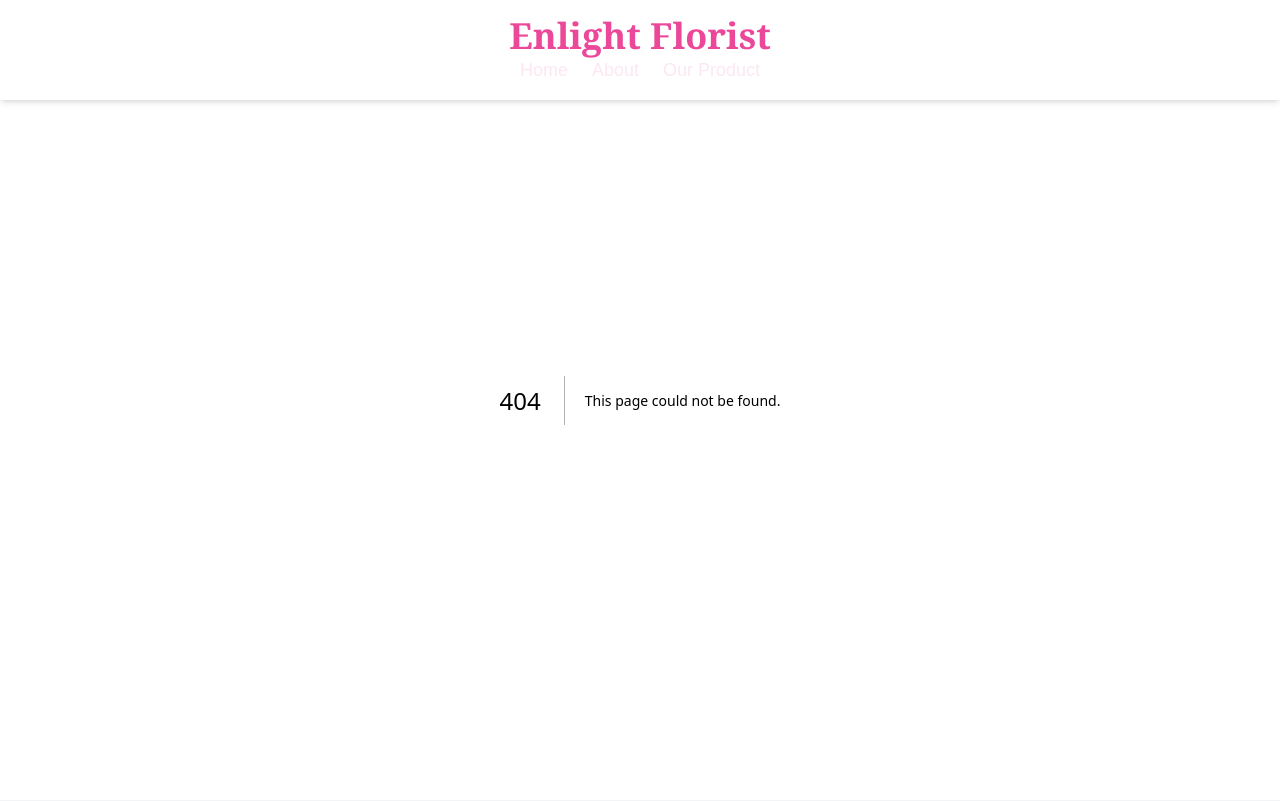
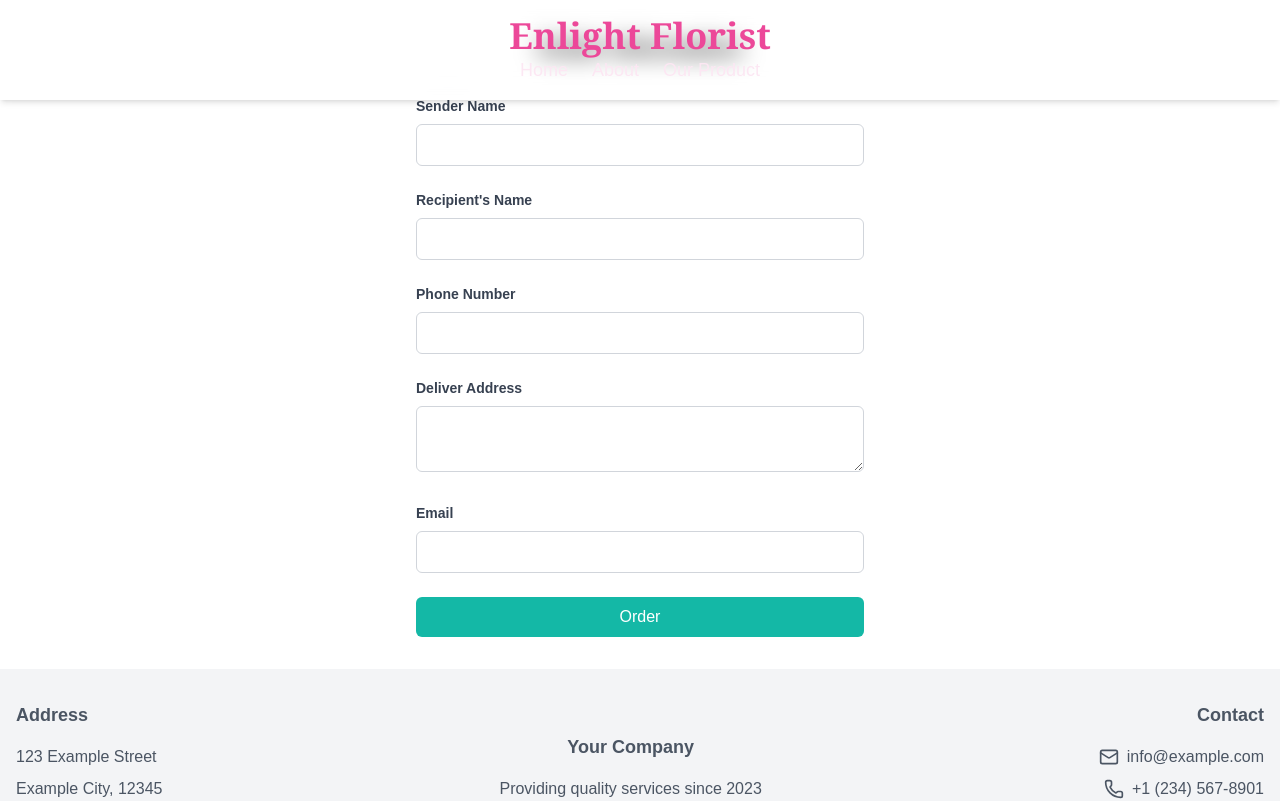
Before and after one commit to ribaswrk/enlight-florist, a Next.js app: page /order in a window 1280 px wide. Before the commit this address had no page. Shown: the top 801 px of the page. Built offline with nearby package versions, Linux system fonts and the light colour scheme.

Commit message:
add form order

```diff
--- /dev/null
+++ b/app/components/Form/OrderForm.tsx
@@ -0,0 +1,124 @@
+"use client";
+
+import React, { useState } from "react";
+
+export default function ShippingForm() {
+	const [formData, setFormData] = useState({
+		name: "",
+		recipientName: "",
+		phoneNumber: "",
+		shippingAddress: "",
+		email: "",
+	});
+
+	const handleChange = (
+		e: React.ChangeEvent<HTMLInputElement | HTMLTextAreaElement>
+	) => {
+		const { name, value } = e.target;
+		setFormData((prevData) => ({
+			...prevData,
+			[name]: value,
+		}));
+	};
+
+	const handleSubmit = (e: React.FormEvent) => {
+		e.preventDefault();
+		console.log("Form submitted:", formData);
+		// Here you would typically send the data to your server or API
+	};
+
+	return (
+		<div className="max-w-md mx-auto mt-8">
+			<form onSubmit={handleSubmit} className="space-y-6">
+				<div className="space-y-2">
+					<label
+						htmlFor="name"
+						className="block text-sm font-semibold text-gray-700"
+					>
+						Sender Name
+					</label>
+					<input
+						id="name"
+						name="name"
+						value={formData.name}
+						onChange={handleChange}
+						required
+						className="w-full px-4 py-2 border border-gray-300 rounded-md focus:outline-none focus:ring-2 focus:ring-teal-400"
+					/>
+				</div>
+				<div className="space-y-2">
+					<label
+						htmlFor="recipientName"
+						className="block text-sm font-semibold text-gray-700"
+					>
+						Recipient's Name
+					</label>
+					<input
+						id="recipientName"
+						name="recipientName"
+						value={formData.recipientName}
+						onChange={handleChange}
+						required
+						className="w-full px-4 py-2 border border-gray-300 rounded-md focus:outline-none focus:ring-2 focus:ring-teal-400"
+					/>
+				</div>
+				<div className="space-y-2">
+					<label
+						htmlFor="phoneNumber"
+						className="block text-sm font-semibold text-gray-700"
+					>
+						Phone Number
+					</label>
+					<input
+						id="phoneNumber"
+						name="phoneNumber"
+						type="tel"
+						value={formData.phoneNumber}
+						onChange={handleChange}
+						required
+						className="w-full px-4 py-2 border border-gray-300 rounded-md focus:outline-none focus:ring-2 focus:ring-teal-400"
+					/>
+				</div>
+				<div className="space-y-2">
+					<label
+						htmlFor="shippingAddress"
+						className="block text-sm font-semibold text-gray-700"
+					>
+						Deliver Address
+					</label>
+					<textarea
+						id="shippingAddress"
+						name="shippingAddress"
+						value={formData.shippingAddress}
+						onChange={handleChange}
+						required
+						className="w-full px-4 py-2 border border-gray-300 rounded-md focus:outline-none focus:ring-2 focus:ring-teal-400"
+					/>
+				</div>
+				<div className="space-y-2">
+					<label
+						htmlFor="email"
+						className="block text-sm font-semibold text-gray-700"
+					>
+						Email
+					</label>
+					<input
+						id="email"
+						name="email"
+						type="email"
+						value={formData.email}
+						onChange={handleChange}
+						required
+						className="w-full px-4 py-2 border border-gray-300 rounded-md focus:outline-none focus:ring-2 focus:ring-teal-400"
+					/>
+				</div>
+				<button
+					type="submit"
+					className="w-full py-2 px-4 bg-teal-500 text-white rounded-md hover:bg-teal-600 focus:outline-none focus:ring-2 focus:ring-teal-400"
+				>
+					Order
+				</button>
+			</form>
+		</div>
+	);
+}
--- /dev/null
+++ b/app/order/page.tsx
@@ -0,0 +1,12 @@
+import ShippingForm from "../components/Form/OrderForm";
+
+export default function ShippingPage() {
+	return (
+		<div className="container mx-auto px-4 py-8">
+			<h1 className="text-2xl font-bold mb-6 text-center">
+				Order Information
+			</h1>
+			<ShippingForm />
+		</div>
+	);
+}
```
